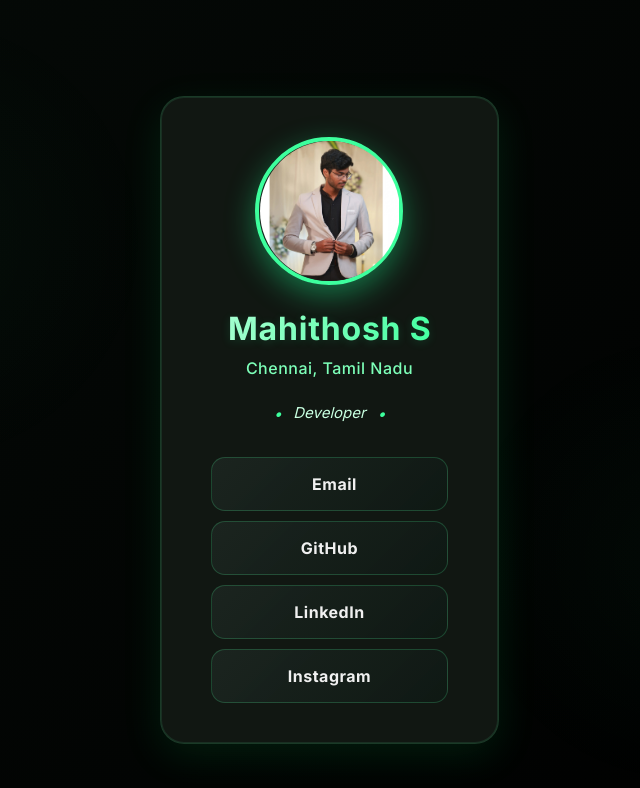
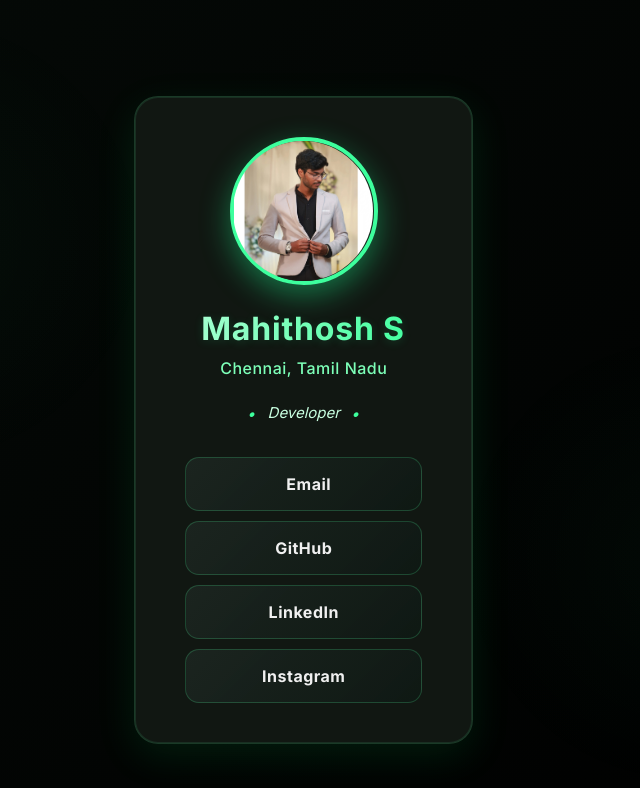
Before and after one commit to Mahithosh27/portfolio, a plain HTML site: page index.html in a window 1280 px wide. Shown: the whole page, without its empty margins (337-977 px from the left). Drawn offline with Linux system fonts and the light colour scheme.

Commit message:
Updated css

```diff
--- a/style.css
+++ b/style.css
@@ -12,10 +12,16 @@ body {
 }
 
 .container {
+  display: flex;
+  flex-direction: column;
+  justify-content: center;
+  align-items: center;
   text-align: center;
   animation: fadeIn 1s ease-out;
   perspective: 1000px;
+  min-height: 100vh;
 }
+
 
 .card {
   background: rgba(18, 25, 20, 0.95);
```
